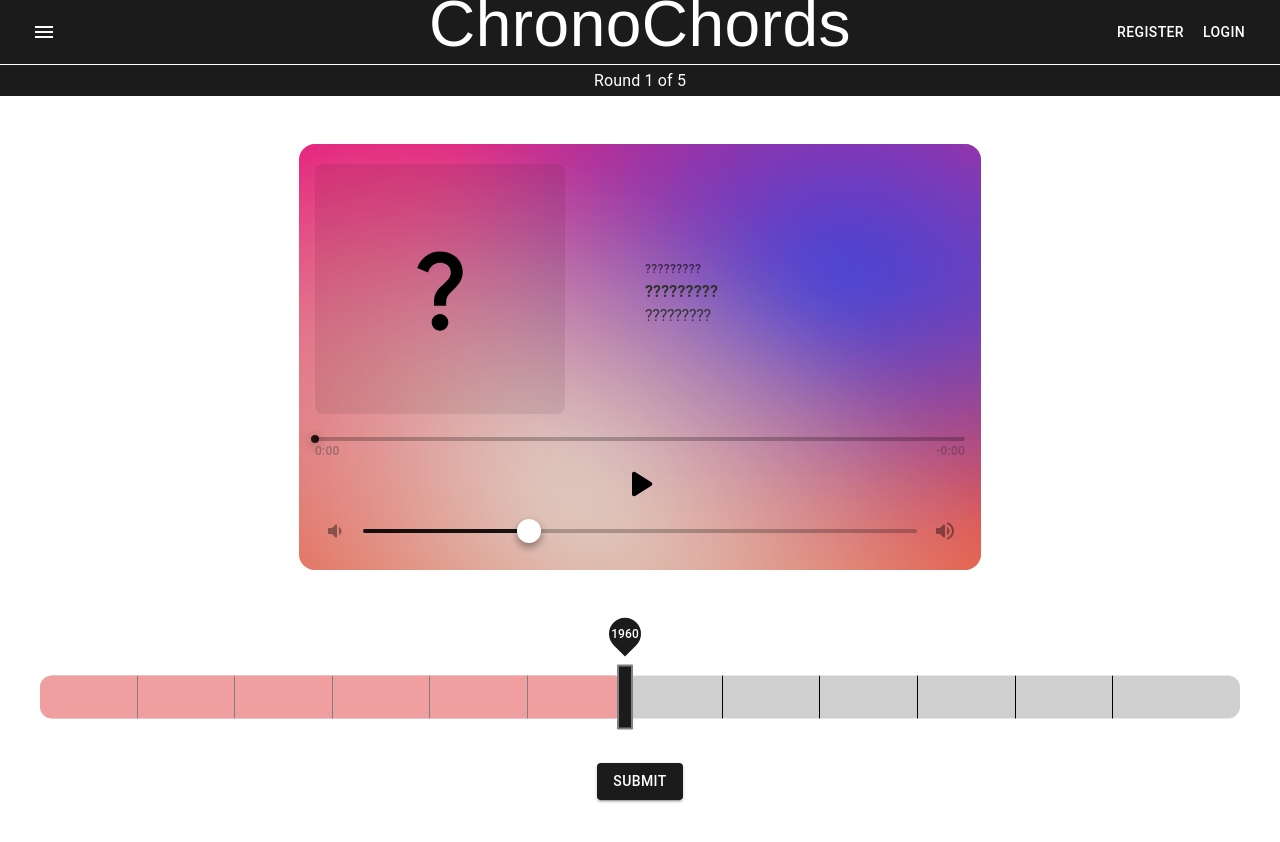
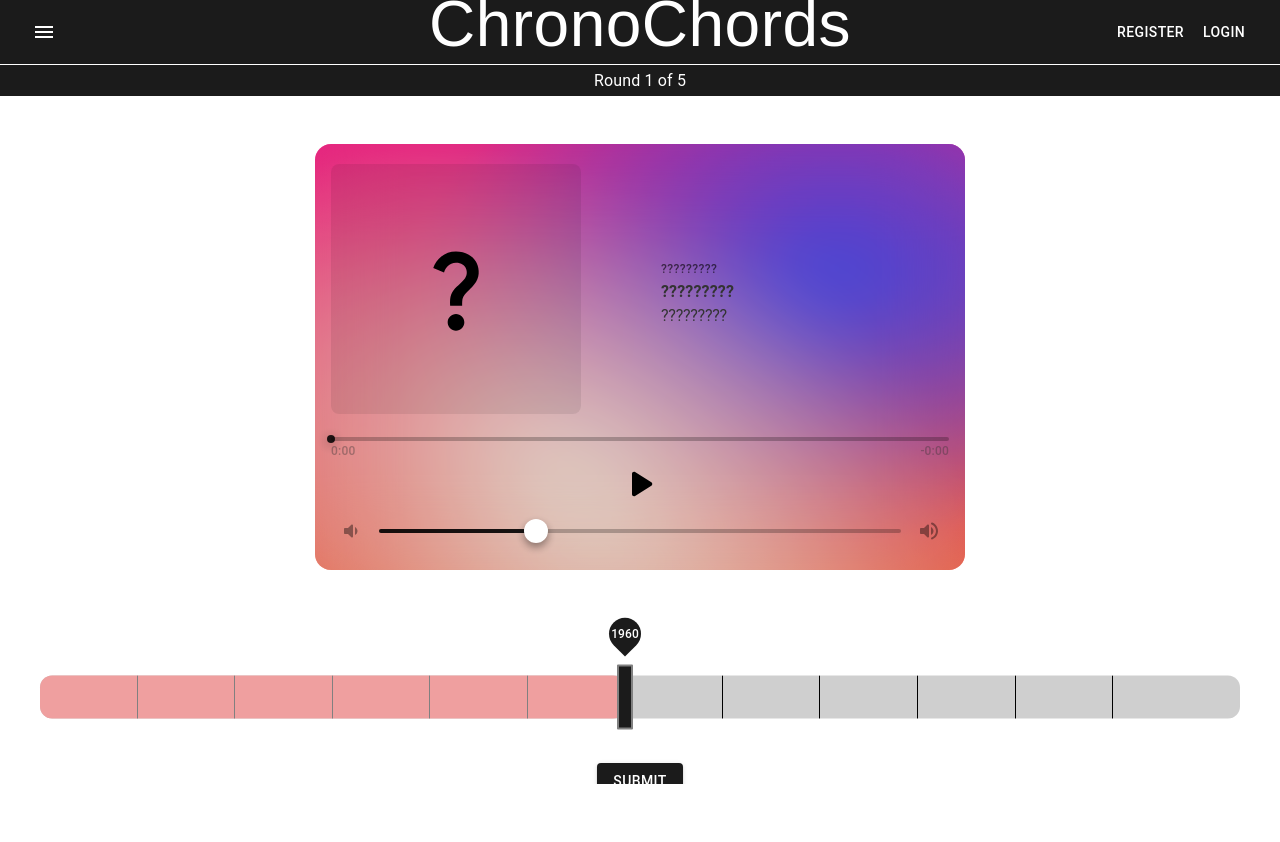
Before and after one commit to JaeSen1/ChronoChords, a React (Create React App) app in the folder frontend/: page / in a window 1280 px wide. Shown: the top 842 px of the page. After the commit the page ends 800 px from the top, so only its background shows below. Built offline with nearby package versions, Linux system fonts and the light colour scheme; a web font is replaced by a local one.

Commit message:
Disabled scrolling on main game

```diff
--- a/frontend/src/App.css
+++ b/frontend/src/App.css
@@ -1,10 +1,16 @@
+* {
+  margin: 0;
+  padding: 0;
+  box-sizing: border-box;
+}
+
 .App {
   text-align: center;
   overflow: hidden;
   position: relative;
   display: flex;
   flex-direction: column;
-  height: 100vh;
+  height: 90vh;
 }
 
 .App-logo {
```
